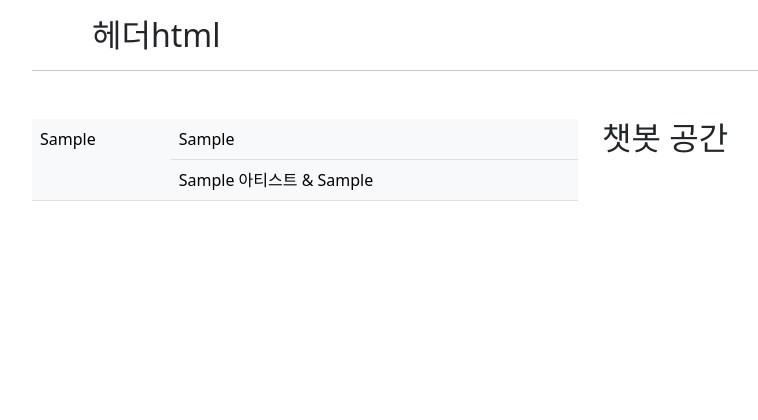
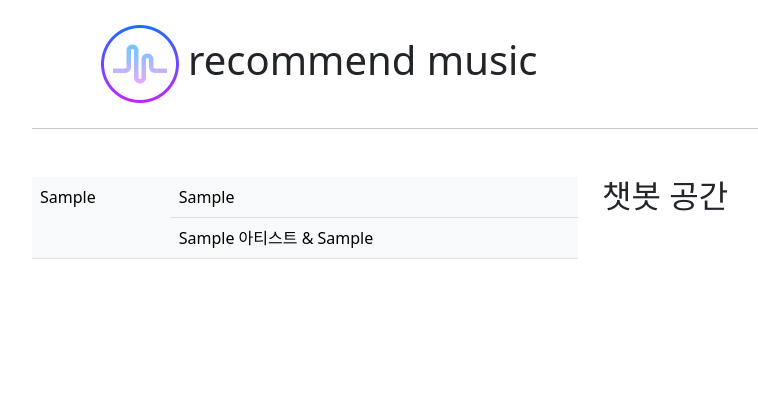
Before and after one commit to chaewoniiii/Chatbot_Project, a Django app: template Chatbot_Web/web/templates/main.html in a window 1280 px wide. Shown: the top 420 px of the page, without its empty margins (50-808 px from the left). Run offline with Django 4.2, Linux system fonts and the light colour scheme; the template is opened without the code that fills it: most values are stand-ins (such as "Sample title", 1, 10 or a date in 2020); some libraries are stand-ins or nearby versions.

Commit message:
헤더
이름이나 아이콘 다 수정하셔도됩니다 뭘로 할지 몰라서 그냥 우선 넣었음

```diff
--- a/Chatbot_Web/web/templates/header.html
+++ b/Chatbot_Web/web/templates/header.html
@@ -1,6 +1,6 @@
 {% extends "base.html" %}
 {% block header %}
     <div class="container px-lg-5">
-        <h2>헤더html</h2>
+        <h1><img src="static/img/musicicon.png">recommend music</h1>
     </div>
 {% endblock %}
```
Also changed, not shown: Chatbot_Web/static/img/musicicon.png (added).
